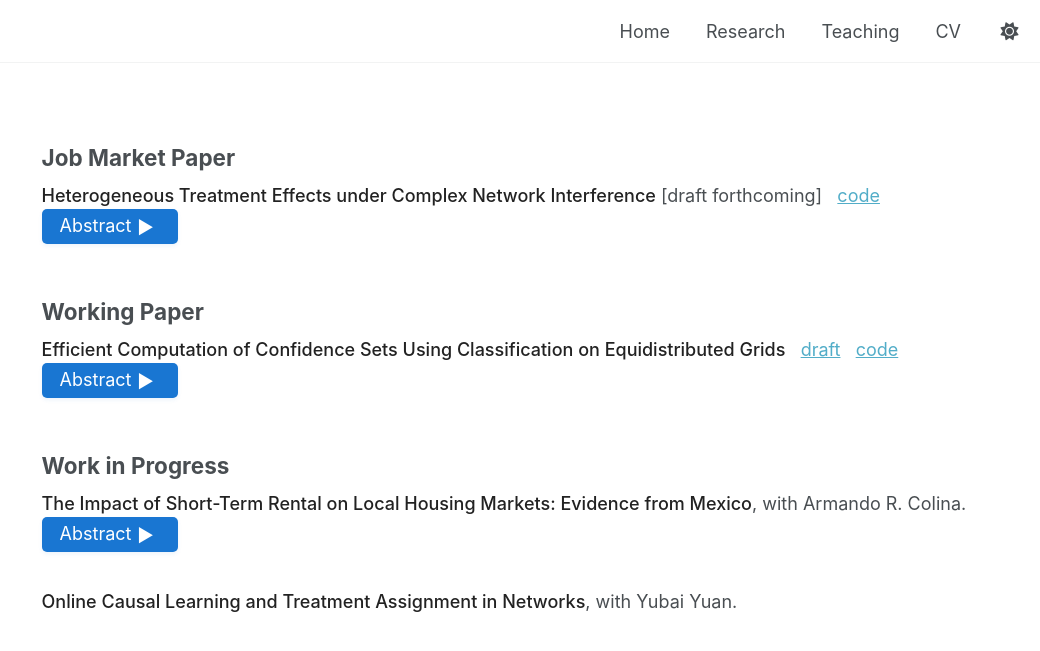
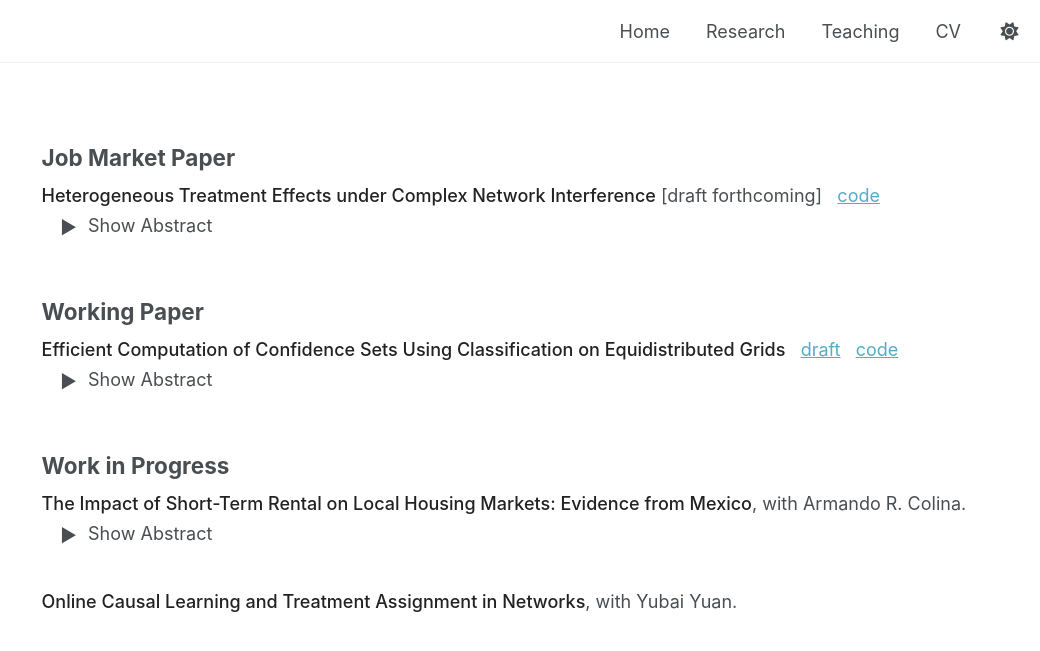
Before and after one commit to lbz5158/lujiezhou.github.io, a Jekyll site: the page built from _pages/publications.html, in a window 1280 px wide. Shown: the top 651 px of the page, without its empty margins (240-1280 px from the left). Built offline with Jekyll 4.4.1, drawn with Linux system fonts in a browser that asks for light colours.

Commit message:
Update publications.html

```diff
--- a/_pages/publications.html
+++ b/_pages/publications.html
@@ -21,20 +21,21 @@ strong {
 .toggle-abstract {
   display: inline-block;
   margin-bottom: 0.5em;
-  background: #1976d2;
-  color: #fff;
+  background: none;
+  color: inherit;
   border: none;
   border-radius: 5px;
   padding: 6px 18px;
   cursor: pointer;
   font-size: 1em;
   font-family: inherit;
-  box-shadow: 0 2px 4px rgba(25, 118, 210, 0.08);
-  transition: background 0.2s, box-shadow 0.2s;
+  box-shadow: none;
+  transition: none;
 }
 .toggle-abstract:hover {
-  background: #1565c0;
-  box-shadow: 0 4px 8px rgba(25, 118, 210, 0.14);
+  background: none;
+  color: inherit;
+  box-shadow: none;
 }
 .toggle-abstract .triangle {
   display: inline-block;
@@ -65,11 +66,12 @@ function toggleAbstract(btn) {
   if (content.style.display === "none" || content.style.display === "") {
     content.style.display = "block";
     btn.classList.add('open');
-    btn.querySelector('.btn-label').textContent = "Hide";
+    btn.querySelector('.btn-label').textContent = "Hide Abstract";
+    triangle.textContent = "▼";
   } else {
     content.style.display = "none";
     btn.classList.remove('open');
-    btn.querySelector('.btn-label').textContent = "Abstract";
+    btn.querySelector('.btn-label').textContent = "Show Abstract";
     triangle.textContent = "▶";
   }
 }
@@ -83,8 +85,8 @@ function toggleAbstract(btn) {
 <a href="https://github.com/lbz5158/network_rkhs" target="_blank">code</a>
 <div class="abstract-container">
   <button class="toggle-abstract" onclick="toggleAbstract(this)">
-    <span class="btn-label">Abstract </span>
     <span class="triangle">▶</span>
+    <span class="btn-label">Show Abstract</span>
   </button>
   <div class="abstract-content">
     This paper develops a semiparametric method for estimating heterogeneous treatment effects under network interference. Extending the literature of linear-in-means models, we propose a novel approach that allows for complex, non-linear peer effects and heterogeneity across individuals using reproducing kernel Hilbert space (RKHS) methods. Our estimator accommodates general forms of network structure and interference, providing flexible, consistent estimation of both direct and indirect treatment effects. We derive asymptotic properties, propose valid inference procedures, and demonstrate the method’s performance in simulations as well as an application to real-world network data.
@@ -100,8 +102,8 @@ function toggleAbstract(btn) {
 <a href="https://github.com/lbz5158/svm_equidistribution" target="_blank">code</a>
 <div class="abstract-container">
   <button class="toggle-abstract" onclick="toggleAbstract(this)">
-    <span class="btn-label">Abstract </span>
     <span class="triangle">▶</span>
+    <span class="btn-label">Show Abstract</span>
   </button>
   <div class="abstract-content">
     Economic models produce moment inequalities, which can be used to form tests of the true parameters. Confidence sets (CS) of the true parameters are derived by inverting these tests. However, the computational burden of constructing these CS can be substantial, especially in high-dimensional settings. We propose a new computational method that leverages classification algorithms on equidistributed grids to efficiently approximate the boundaries of confidence sets. Our approach achieves accurate coverage while significantly reducing computation time. Applications to structural models in economics illustrate the advantages of the method.
@@ -113,8 +115,8 @@ function toggleAbstract(btn) {
 <strong>The Impact of Short-Term Rental on Local Housing Markets: Evidence from Mexico</strong>, with Armando R. Colina.
 <div class="abstract-container">
   <button class="toggle-abstract" onclick="toggleAbstract(this)">
-    <span class="btn-label">Abstract </span>
     <span class="triangle">▶</span>
+    <span class="btn-label">Show Abstract</span>
   </button>
   <div class="abstract-content">
     Recent years have seen some sizable increase in consumer prices in Mexico. Statistics show that housing prices have risen to become the second largest contributor to the inflation over the past few years next to food expenditure. Recent literature mainly focuses on the effects of financialization and gentrification. In this paper, we aim to investigate the role of one other important factor in the rising prices of the local housing markets, short-term rental listings. We propose to use detailed Airbnb data along with national data on credit taken to purchase real estate properties as well as data from some other public sources to quantitatively analyze the impact, namely the direct and the spillover effects, of new Airbnb listings on the prices of the neighboring real estate properties. We employ a novel network interference model to disentangle the spillover effect from the direct effect and provide semiparametric consistent estimates of the effects.
```
